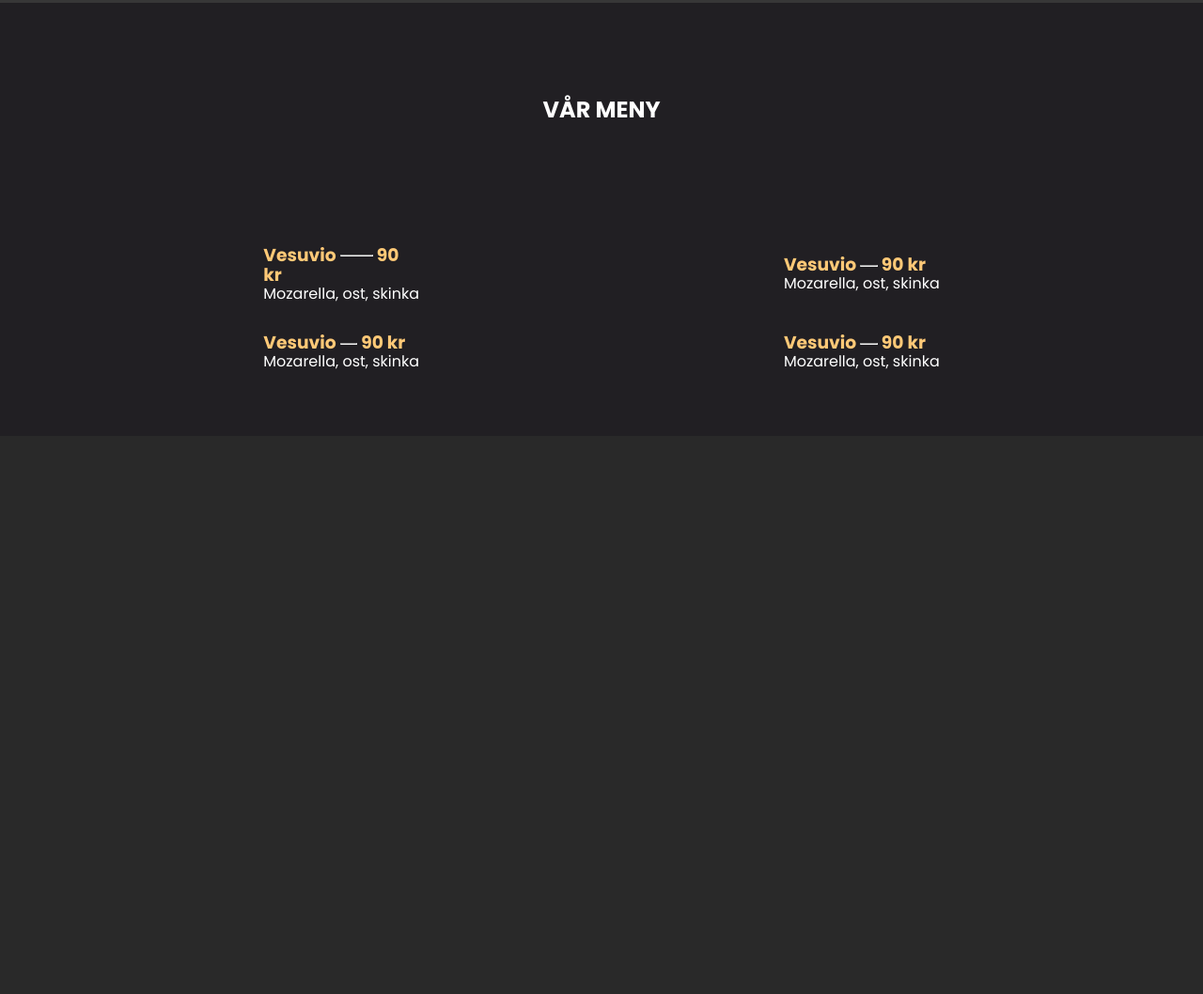
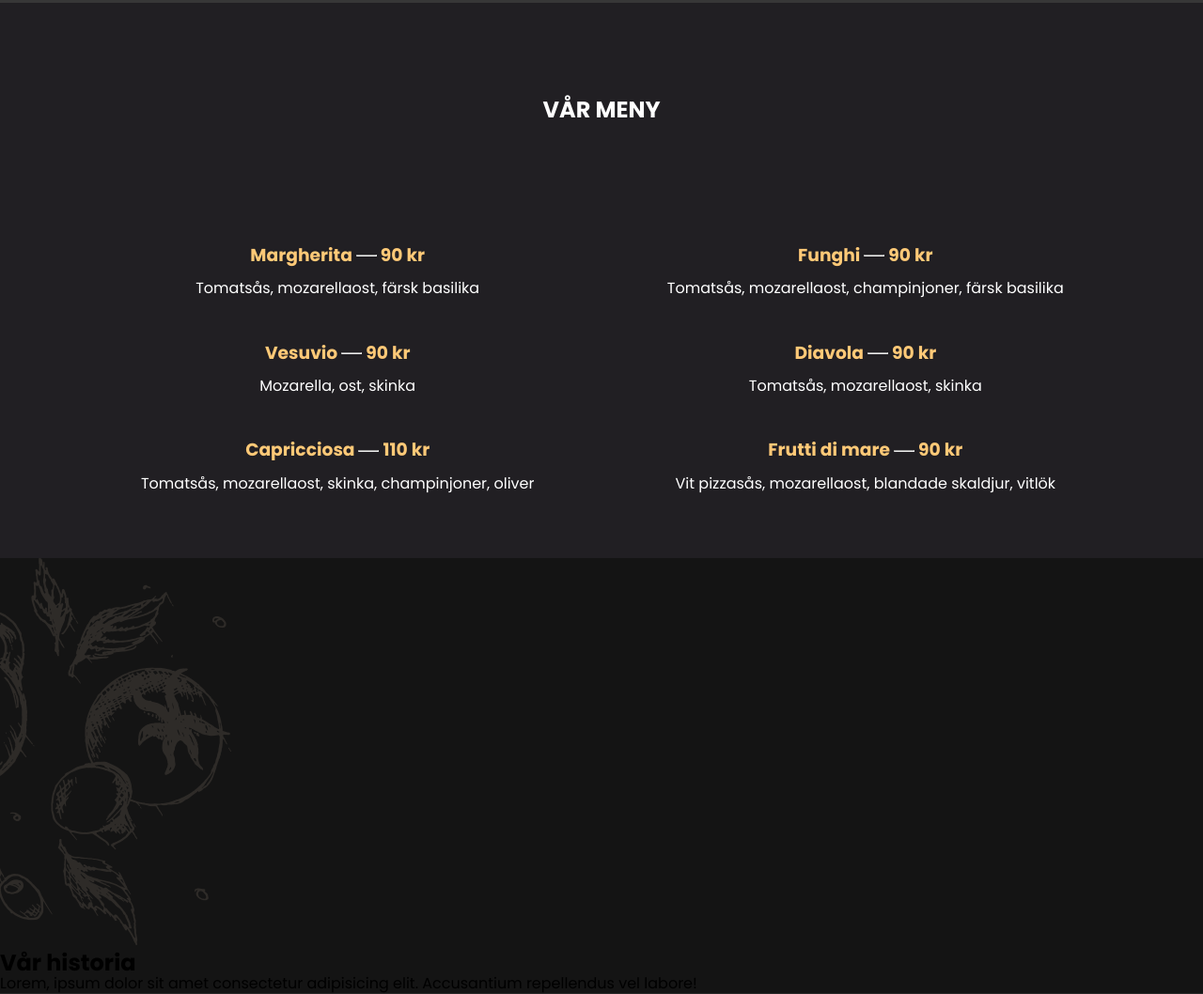
Before and after one commit to Zeydz/backend-projekt, a website built with Parcel: page index.html in a window 1280 px wide. Shown: the part 797-1855 px from the top of the page at 94% size. Before the commit the page ends 1261 px from the top, so only its background shows below. Built offline with nearby package versions, Linux system fonts and the light colour scheme; grey boxes are pictures that could not be loaded.

Commit message:
Meny klar, börjat på about

```diff
--- a/index.html
+++ b/index.html
@@ -13,7 +13,7 @@
         <a href="#" id="logo">GUSTATIO</a>
         <ul class="navlist">
             <li><a href="#">HEM</a></li>
-            <li><a href="#">MENY</a></li>
+            <li><a href="#menu">MENY</a></li>
             <li><a href="#">OM OSS</a></li>
             <li><a href="#">KONTAKT</a></li>
         </ul>
@@ -32,26 +32,46 @@
         <div class="home-img" role="img" aria-label="Bild på pizza">
         </div>
     </section>
-    <section class="menu">
+    <section class="menu" id="menu">
         <h2>VÅR MENY</h2>
         <div class="menu-container">
             <div class="menu-box">
-                <h3>Vesuvio <hr style="width: 20%; display: inline-block; vertical-align:middle;"> 90 kr </h3>
+                <h3>Margherita <hr> 90 kr </h3>
+                <p>Tomatsås, mozarellaost, färsk basilika</p>
+            </div>
+            <div class="menu-box">
+                <h3>Funghi <hr> 90 kr</h3>
+                <p>Tomatsås, mozarellaost, champinjoner, färsk basilika</p>
+            </div>
+            <div class="menu-box">
+                <h3>Vesuvio <hr> 90 kr</h3>
                 <p>Mozarella, ost, skinka</p>
             </div>
             <div class="menu-box">
-                <h3>Vesuvio <hr style="width: 10%; display: inline-block; vertical-align:middle;"> 90 kr</h3>
-                <p>Mozarella, ost, skinka</p>
+                <h3>Diavola <hr> 90 kr</h3>
+                <p>Tomatsås, mozarellaost, skinka</p>
             </div>
             <div class="menu-box">
-                <h3>Vesuvio <hr style="width: 10%; display: inline-block; vertical-align:middle;"> 90 kr</h3>
-                <p>Mozarella, ost, skinka</p>
+                <h3>Capricciosa <hr> 110 kr</h3>
+                <p>Tomatsås, mozarellaost, skinka, champinjoner, oliver</p>
             </div>
             <div class="menu-box">
-                <h3>Vesuvio <hr style="width: 10%; display: inline-block; vertical-align:middle;"> 90 kr</h3>
-                <p>Mozarella, ost, skinka</p>
+                <h3>Frutti di mare <hr> 90 kr</h3>
+                <p>Vit pizzasås, mozarellaost, blandade skaldjur, vitlök</p>
             </div>
         </div>
+    </section>
+    <!-- Om oss -->
+    <section class="about" id="about">
+        <div class="about-img">
+            <img src="src/pics/shape-1.png" alt="">
+        </div>
+        <div class="about-text">
+            <h2>Vår historia</h2>
+            <p>Lorem, ipsum dolor sit amet consectetur adipisicing elit. Accusantium repellendus vel labore!</p>
+
+        </div>
+
     </section>
     <script src="src/js/main.js" type="module"></script>
 </body>
--- a/src/css/abstracts/_variables.scss
+++ b/src/css/abstracts/_variables.scss
@@ -3,3 +3,4 @@
 $accent-color: #FFC977;
 $body-color: #292929;
 $menu-color: #211F23;
+$about-color: #141414;
--- /dev/null
+++ b/src/css/layout/_about.scss
@@ -0,0 +1,6 @@
+/* Om */
+@use "../abstracts/variables";
+
+.about {
+    background-color: variables.$about-color;
+}
--- a/src/css/layout/_menu.scss
+++ b/src/css/layout/_menu.scss
@@ -14,20 +14,31 @@
         padding: 30px 8% 70px;
         display: grid;
         grid-template-columns: repeat(2, 1fr);
-        gap: 2rem;
+        gap: 3rem;
+        @media (max-width: 660px) {
+            grid-template-columns: repeat(1, 1fr);
+        }
         h3 {
             color: variables.$accent-color;
-            width: 100%;
+            text-align: center;
+            margin-bottom: 0.5rem;
         }
         p {
             color: white;
+            text-align: center;
+            margin-top: 0.5rem;
         }
     }
     .menu-box {
-
-        align-self: center;
-        justify-self: center;
-
-
+        display: flex;
+        flex-direction: column;
+        align-items: center;
+        justify-content: center;
     }
 }
+
+hr {
+    display: inline-block;
+    vertical-align: middle;
+    width: 20px;
+}
--- a/src/css/main.scss
+++ b/src/css/main.scss
@@ -7,3 +7,4 @@
 @use "layout/navigation";
 @use "layout/landing";
 @use "layout/menu";
+@use "layout/about";
```
Also changed, not shown: src/pics/shape-1.png (added).
